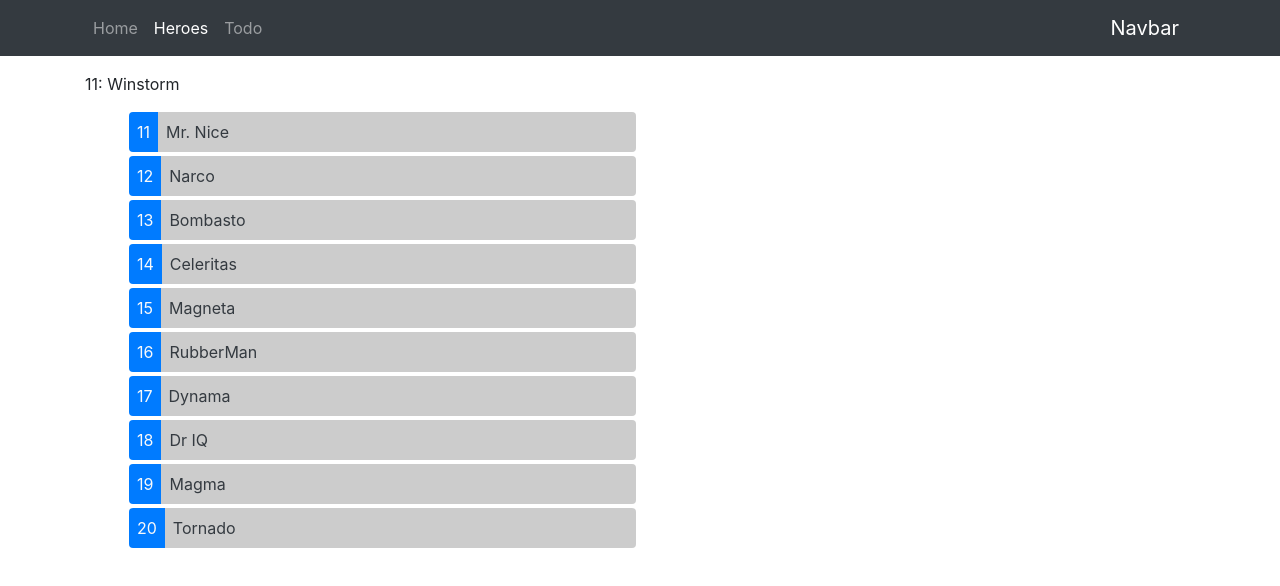
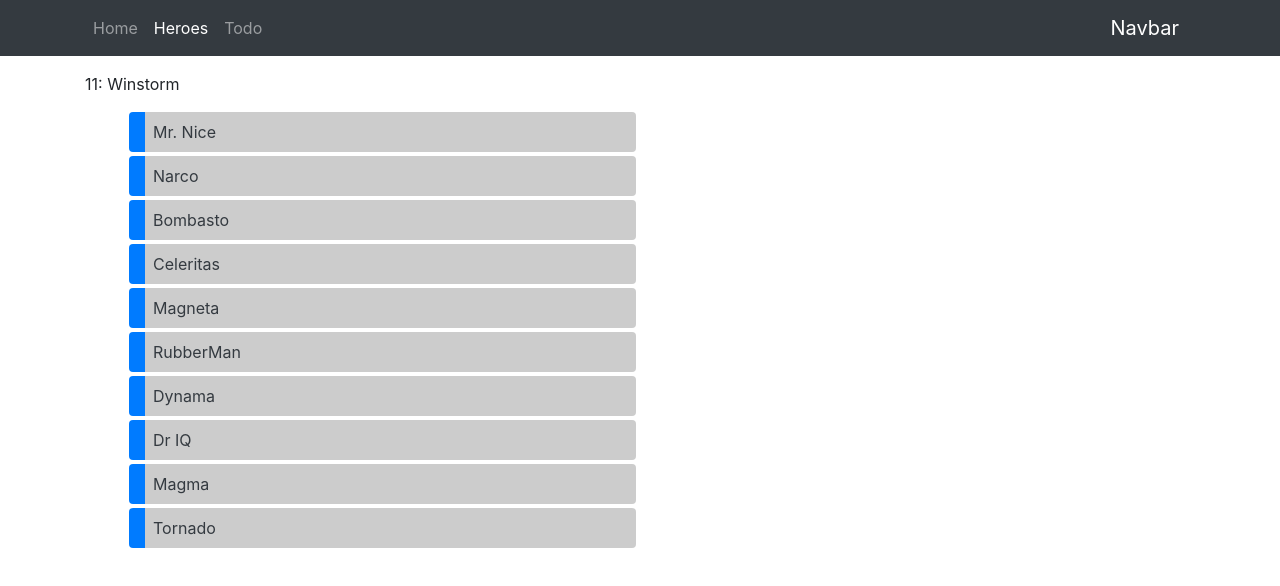
Before and after one commit to espressopark/toh, an Angular app: page /heroes in a window 1280 px wide. Shown: the top 586 px of the page. Built offline with nearby package versions, Linux system fonts and the light colour scheme.

Commit message:
hero id -> refactoring

```diff
--- a/src/app/app.module.ts
+++ b/src/app/app.module.ts
@@ -8,6 +8,7 @@ import {FormsModule} from '@angular/forms';
 import { HeroDetailComponent } from './hero-detail/hero-detail.component';
 import { HomeComponent } from './home/home.component';
 import { TodoComponent } from './todo/todo.component';
+import {HttpClientModule} from '@angular/common/http';
 
 @NgModule({
   declarations: [
@@ -21,6 +22,7 @@ import { TodoComponent } from './todo/todo.component';
     BrowserModule,
     AppRoutingModule,
     FormsModule,
+    HttpClientModule
   ],
   providers: [],
   bootstrap: [AppComponent]
--- a/src/app/hero-detail/hero-detail.component.html
+++ b/src/app/hero-detail/hero-detail.component.html
@@ -2,7 +2,7 @@
 <p>hero detail</p>
 <div *ngIf="hero">
   <h2>{{ hero.name | uppercase }} Details</h2>
-  <div><span>id: </span>{{hero.id}}</div>
+  <div><span>id: </span>{{hero.hero_id}}</div>
   <div>
     <label>name:
       <input [(ngModel)]="hero.name" placeholder="name">
--- a/src/app/hero.service.ts
+++ b/src/app/hero.service.ts
@@ -19,6 +19,6 @@ export class HeroService {
   }
 
   getHero(hero_id: number): Observable<Hero> {
-    return of( HEROES.find(element => element.id === hero_id)).pipe(delay(1000));
+    return of( HEROES.find(element => element.hero_id === hero_id)).pipe(delay(1000));
   }
 }
--- a/src/app/hero.ts
+++ b/src/app/hero.ts
@@ -1,4 +1,4 @@
 export class Hero {
-  constructor(public id: number, public name: string) {
+  constructor(public hero_id: number, public name: string) {
   }
 }
--- a/src/app/heroes/heroes.component.html
+++ b/src/app/heroes/heroes.component.html
@@ -2,12 +2,12 @@
   <router-outlet></router-outlet>
 </div>
 <p>
-  {{hero.id}}: {{hero.name}}
+  {{hero.hero_id}}: {{hero.name}}
 </p>
 
 <ul class="w-50">
-  <li class="d-flex m-1" *ngFor="let hero of heroes" (click)="onSelect(hero)" [class.selected]="hero === selectedHero" routerLink="/heroes/{{hero.id}}">
-    <span class="rounded-left p-2 bg-primary text-light">{{hero.id}}</span>
+  <li class="d-flex m-1" *ngFor="let hero of heroes" (click)="onSelect(hero)" [class.selected]="hero === selectedHero" routerLink="/heroes/{{hero.hero_id}}">
+    <span class="rounded-left p-2 bg-primary text-light">{{hero.hero_id}}</span>
     <div class="rounded-right p-2 bg-light text-dark w-100">{{hero.name}}</div>
   </li>
 </ul>
--- a/src/app/heroes/heroes.component.ts
+++ b/src/app/heroes/heroes.component.ts
@@ -13,7 +13,7 @@ import {NavigationEnd, Router} from '@angular/router';
 export class HeroesComponent implements OnInit {
   // 1) 리터럴 객체로 객체 생성
   // hero: Hero = {
-  //   id: 11,
+  //   hero_id: 11,
   //   name: 'Winstorm'
   // };
   hero: Hero;
@@ -26,7 +26,7 @@ export class HeroesComponent implements OnInit {
   constructor(private heroService: HeroService, private router: Router) {
     // 2) new 키워드로 객체 생성
     this.hero = new Hero(11, 'Winstorm');
-    // id, name은 무슨 값이 할당되는가?
+    // hero_id, name은 무슨 값이 할당되는가?
     console.log('hero: ', this.hero);
 
     // 의존적인 코드
@@ -41,7 +41,7 @@ export class HeroesComponent implements OnInit {
       .subscribe(data => {
         console.log(data);
         if (this.heroes) {
-          this.selectedHero = this.heroes.find(item => item.id === data);
+          this.selectedHero = this.heroes.find(item => item.hero_id === data);
         }
       });
 
--- a/src/environments/environment.prod.ts
+++ b/src/environments/environment.prod.ts
@@ -1,3 +1,4 @@
 export const environment = {
-  production: true
+  production: true,
+  HOST: ''.
 };
--- a/src/environments/environment.ts
+++ b/src/environments/environment.ts
@@ -3,7 +3,8 @@
 // The list of file replacements can be found in `angular.json`.
 
 export const environment = {
-  production: false
+  production: false,
+  HOST: 'http://localhost:8080',
 };
 
 /*
```
